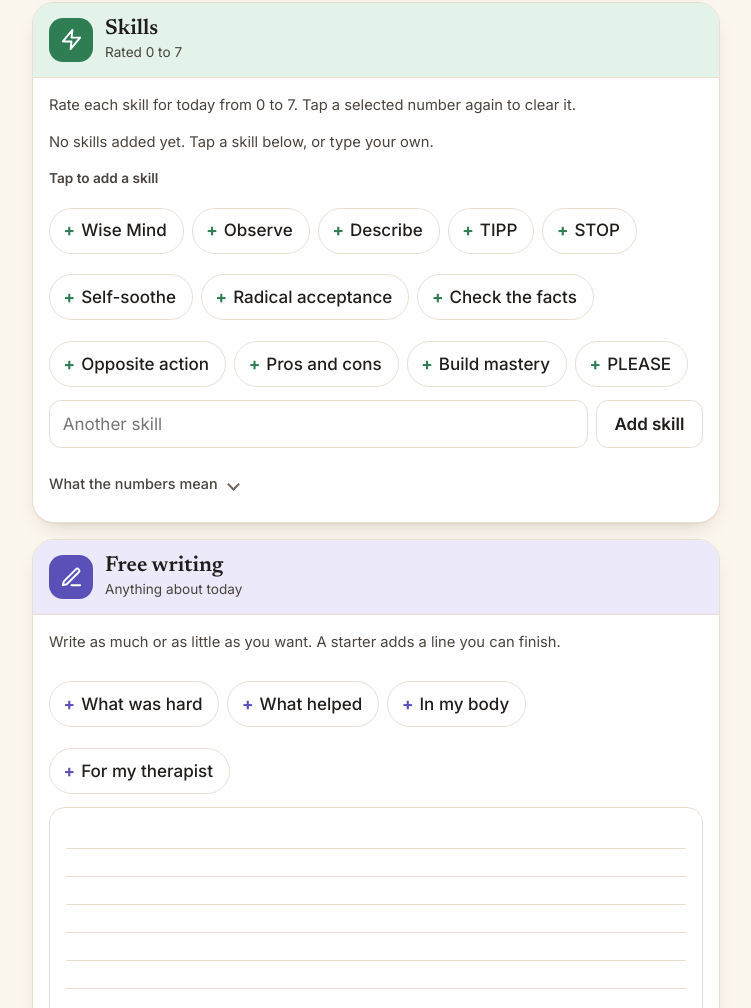
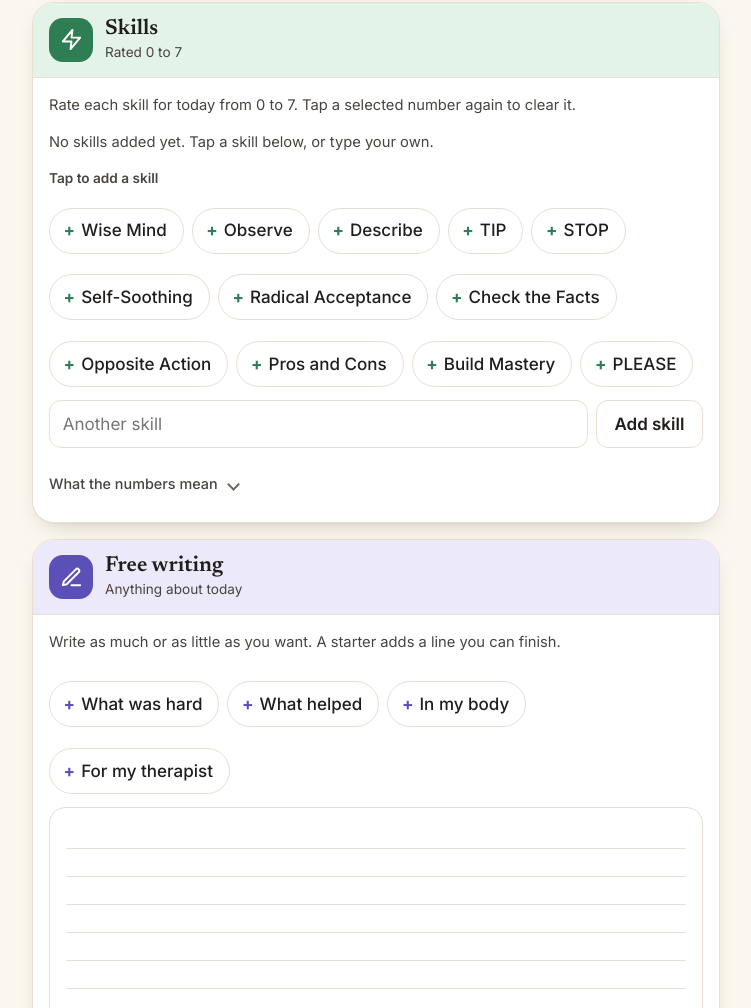
Before and after one commit to bnuckols13/treatment-workbook, a plain HTML site: page diary-card/index.html in a window 1280 px wide. Shown: the part 2628-3636 px from the top of the page, without its empty margins (264-1015 px from the left). Drawn offline with Linux system fonts and the light colour scheme.

Commit message:
Diary card: use the DBT manual's skill names in the suggestions

```diff
--- a/diary-card/index.html
+++ b/diary-card/index.html
@@ -362,8 +362,8 @@ var LEVELS = [
   {id:'ti', name:'Therapy interfering', ph:'e.g. skipping sessions'},
   {id:'ql', name:'Quality of life interfering', ph:'e.g. restricting'}
 ];
-var SKILLS = ['Wise Mind','Observe','Describe','Participate','Nonjudgmentally','One-mindfully','Effectively','Radical acceptance','Turning the mind','Willingness','TIPP','STOP','Self-soothe','Distract with ACCEPTS','Improve the moment','Pros and cons','Check the facts','Opposite action','Problem solving','PLEASE','Build mastery','Accumulate positive emotions','DEAR MAN','GIVE','FAST','Validation'];
-var QUICK = ['Wise Mind','Observe','Describe','TIPP','STOP','Self-soothe','Radical acceptance','Check the facts','Opposite action','Pros and cons','Build mastery','PLEASE'];
+var SKILLS = ['Wise Mind','Observe','Describe','Participate','Nonjudgmentally','One-Mindfully','Effectively','Radical Acceptance','Turning the Mind','Willingness','STOP','TIP','Self-Soothing','IMPROVE the Moment','Pros and Cons','Check the Facts','Opposite Action','Problem Solving','Build Mastery','Accumulate Positive Emotions','Cope Ahead','PLEASE','DEAR MAN','GIVE','FAST','Validation'];
+var QUICK = ['Wise Mind','Observe','Describe','TIP','STOP','Self-Soothing','Radical Acceptance','Check the Facts','Opposite Action','Pros and Cons','Build Mastery','PLEASE'];
 var LEGEND = [
   'Not thought about or used',
   'Thought about, not used, did not want to',
```
